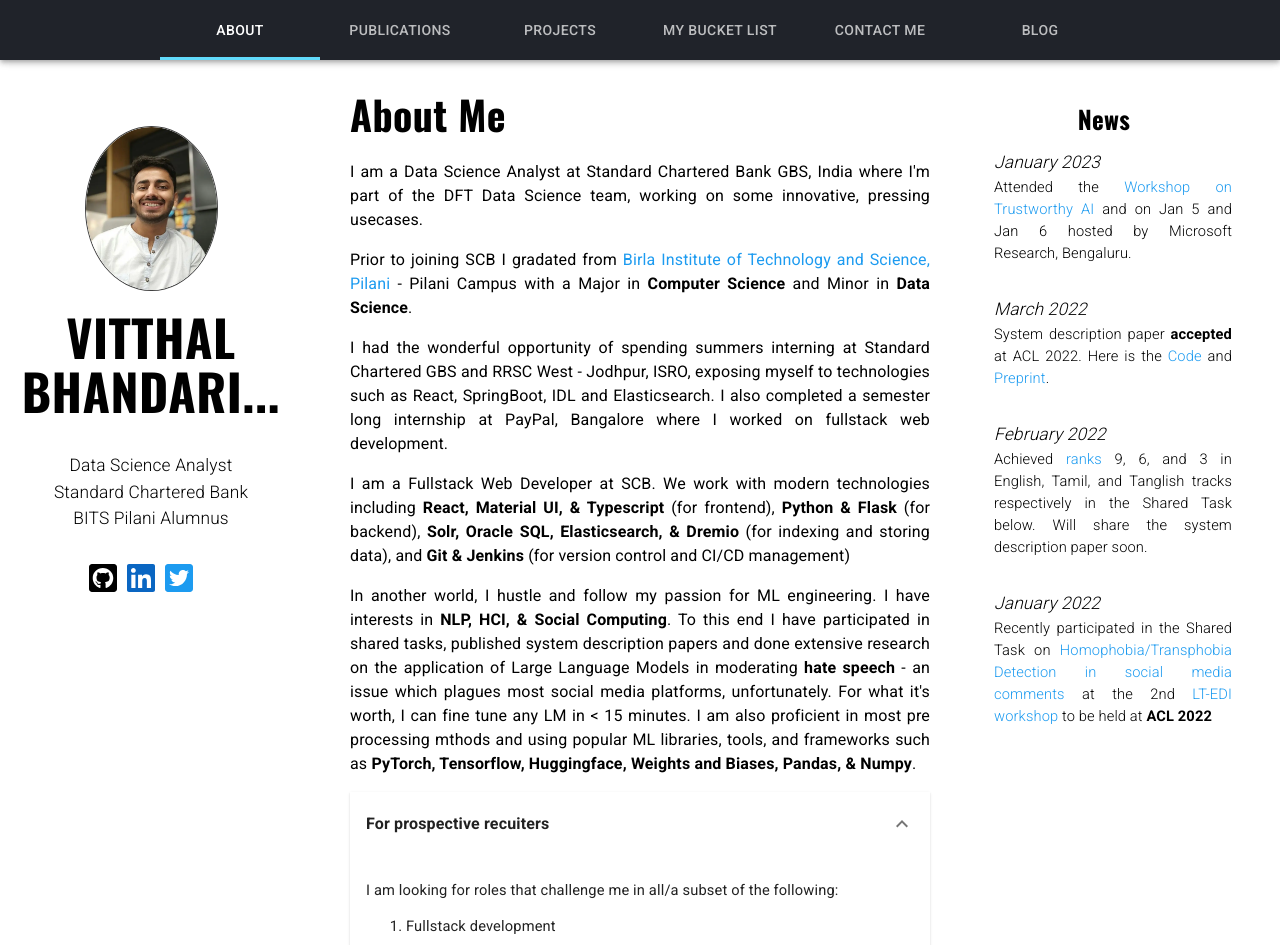
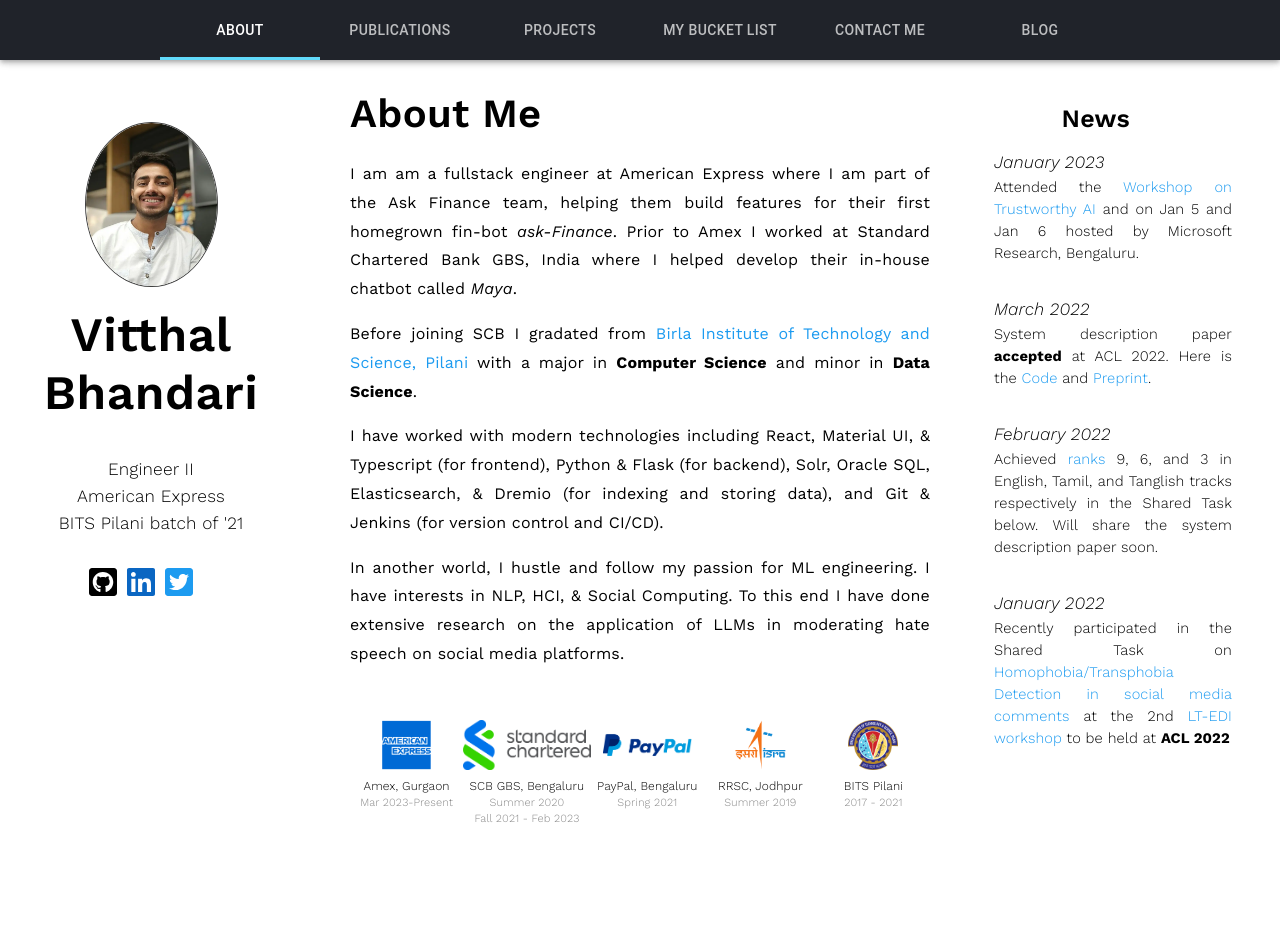
Before and after one commit to vitthal-bhandari/vitthal-bhandari.github.io, a React (Create React App) app: page / in a window 1280 px wide. Shown: the top 945 px of the page. After the commit the page ends 872 px from the top, so only its background shows below. Built offline with nearby package versions, Linux system fonts and the light colour scheme; some icons are missing.

Commit message:
Update font formatting

```diff
--- a/index.html
+++ b/index.html
@@ -33,7 +33,7 @@
     <!-- Fonts to support Material Design -->
     <link rel="preconnect" href="https://fonts.googleapis.com">
     <link rel="preconnect" href="https://fonts.gstatic.com" crossorigin>
-    <link href="https://fonts.googleapis.com/css2?family=Oswald:wght@700&family=Roboto:wght@100;300;400;500;700;900&display=swap" rel="stylesheet">
+    <link href="https://fonts.googleapis.com/css2?family=Source+Sans+Pro:wght@200&family=Work+Sans:ital,wght@0,100;0,200;0,300;0,400;0,500;0,600;0,700;0,800;0,900;1,100;1,200;1,300;1,400;1,500;1,600;1,700;1,800;1,900&display=swap" rel="stylesheet">
     <!-- Icons to support Material Design -->
     <link rel="stylesheet" href="https://fonts.googleapis.com/icon?family=Material+Icons" />
     <link rel="stylesheet" href="https://cdn.jsdelivr.net/gh/jpswalsh/academicons@1/css/academicons.min.css">
--- a/public/index.html
+++ b/public/index.html
@@ -33,7 +33,7 @@
     <!-- Fonts to support Material Design -->
     <link rel="preconnect" href="https://fonts.googleapis.com">
     <link rel="preconnect" href="https://fonts.gstatic.com" crossorigin>
-    <link href="https://fonts.googleapis.com/css2?family=Oswald:wght@700&family=Roboto:wght@100;300;400;500;700;900&display=swap" rel="stylesheet">
+    <link href="https://fonts.googleapis.com/css2?family=Source+Sans+Pro:wght@200&family=Work+Sans:ital,wght@0,100;0,200;0,300;0,400;0,500;0,600;0,700;0,800;0,900;1,100;1,200;1,300;1,400;1,500;1,600;1,700;1,800;1,900&display=swap" rel="stylesheet">
     <!-- Icons to support Material Design -->
     <link rel="stylesheet" href="https://fonts.googleapis.com/icon?family=Material+Icons" />
     <link rel="stylesheet" href="https://cdn.jsdelivr.net/gh/jpswalsh/academicons@1/css/academicons.min.css">
--- a/src/components/Home.js
+++ b/src/components/Home.js
@@ -21,6 +21,7 @@ import img_scb from '../assets/images/scb.png';
 import img_isro from '../assets/images/isro2.png';
 import img_bits from '../assets/images/bitspilani.png';
 import avatar from '../assets/images/avatar.png';
+import img_amex from '../assets/images/amex-logo.png';
 import pdf1 from '../assets/CV/Bhandari_Vitthal_CV.pdf';
 import book1 from '../assets/images/book1.png';
 import book2 from '../assets/images/book2.png';
@@ -85,18 +86,18 @@ const useStyles = makeStyles((theme) => ({
     height: '3px',
   },
   name: {
-    fontFamily: "'Oswald', sans-serif",
-    fontWeight: 700,
-    fontSize: '50px',
+    fontFamily: "'Work Sans', sans-serif",
+    fontWeight: 600,
+    fontSize: '48px',
     padding: '0px',
     textAlign: 'left',
-    lineHeight: '40pt',
+    lineHeight: '1.2',
     display: 'flex',
     flexDirection: 'row',
     justifyContent: 'center'
   },
   subname: {
-    fontFamily: "'Roboto', sans-serif",
+    fontFamily: "'Work Sans', sans-serif",
     fontWeight: 300,
     textAlign: 'left',
     lineHeight: '20pt',
@@ -106,14 +107,15 @@ const useStyles = makeStyles((theme) => ({
     justifyContent: 'center'
   },
   bio: {
-    fontFamily: "'Roboto', sans-serif",
+    fontFamily: "'Work Sans', sans-serif",
     fontWeight: 400,
-    fontSize: '12pt',
+    fontSize: '1rem',
+    lineHeight: '1.8',
     textAlign: 'justify',
   },
   accordionbio: {
-    fontFamily: "'Roboto', sans-serif",
-    fontWeight: 400,
+    fontFamily: "'Work Sans', sans-serif",
+    fontWeight: 500,
     fontSize: '11pt',
     textAlign: 'justify',
   },
@@ -121,8 +123,8 @@ const useStyles = makeStyles((theme) => ({
     color: '#1d9bf0',
   },
   pubs: {
-    fontFamily: "'Oswald', sans-serif",
-    fontWeight: 700,
+    fontFamily: "'Work Sans', sans-serif",
+    fontWeight: 600,
     fontSize: '40px',
     padding: '0px',
     textAlign: 'left',
@@ -135,25 +137,25 @@ const useStyles = makeStyles((theme) => ({
     padding: '7px'
   },
   pub_heading: {
-    fontFamily: "'Roboto', sans-serif",
+    fontFamily: "'Work Sans', sans-serif",
     fontWeight: 500,
     fontSize: '13pt',
     textAlign: 'left',
   },
   pub_names: {
-    fontFamily: "'Roboto', sans-serif",
+    fontFamily: "'Work Sans', sans-serif",
     fontWeight: 300,
     fontSize: '13pt',
     textAlign: 'left',
   },
   pub_venue: {
-    fontFamily: "'Roboto', sans-serif",
+    fontFamily: "'Work Sans', sans-serif",
     fontWeight: 300,
     fontSize: '13pt',
     textAlign: 'left',
   },
   contact: {
-    fontFamily: "'Roboto', sans-serif",
+    fontFamily: "'Work Sans', sans-serif",
     fontWeight: 300,
     fontSize: '13pt',
     textAlign: 'center',
@@ -168,26 +170,26 @@ const useStyles = makeStyles((theme) => ({
     },
   },
   institution: {
-    fontFamily: "'Roboto', sans-serif",
+    fontFamily: "'Work Sans', sans-serif",
     fontWeight: 300,
     fontSize: '12px',
     textAlign: 'center',
   },
   years: {
-    fontFamily: "'Roboto', sans-serif",
+    fontFamily: "'Work Sans', sans-serif",
     fontWeight: 300,
     fontSize: '11px',
     color: '#888',
     textAlign: 'center',
   },
   project: {
-    fontFamily: "'Roboto', sans-serif",
+    fontFamily: "'Work Sans', sans-serif",
     fontWeight: 300,
     fontSize: '12pt',
     textAlign: 'justify',
   },
   project_heading: {
-    fontFamily: "'Roboto', sans-serif",
+    fontFamily: "'Work Sans', sans-serif",
     fontWeight: 500,
     fontSize: '15pt',
     textAlign: 'left',
@@ -197,20 +199,20 @@ const useStyles = makeStyles((theme) => ({
     color: "white"
   },
   book: {
-    fontFamily: "'Roboto', sans-serif",
+    fontFamily: "'Work Sans', sans-serif",
     fontWeight: 400,
     fontSize: '0.875rem',
     textAlign: 'left',
   },
   news: {
-    fontFamily: "'Roboto', sans-serif",
+    fontFamily: "'Work Sans', sans-serif",
     fontWeight: 300,
     fontSize: '13pt',
     textAlign: 'justify',
   },
   news_name: {
-    fontFamily: "'Oswald', sans-serif",
-    fontWeight: 300,
+    fontFamily: "'Work Sans', sans-serif",
+    fontWeight: 600,
     fontSize: '25px',
     padding: '0px',
     right: '150px',
@@ -366,12 +368,12 @@ export default function Home() {
             <Grid item xs={12} style={{position : isTabletOrMobile ? 'relative' : 'fixed', marginTop: isTabletOrMobile ? '2em' : '40em'}}>
               <img src={img1} alt="profile_pic" style={{ width: '50%', objectFit: 'contain', border: '#404040 1px solid', borderRadius: "50%", marginBottom: '15px' }}></img>
               <br></br>
-              <Typography className={classes.name}>VITTHAL</Typography>
-              <Typography className={classes.name}>BHANDARI...</Typography>
+              <Typography className={classes.name}>Vitthal</Typography>
+              <Typography className={classes.name}>Bhandari</Typography>
               <br></br>
-              <Typography className={classes.subname} style={{ marginTop: '15px' }}>Data Science Analyst</Typography>
-              <Typography className={classes.subname}>Standard Chartered Bank</Typography>
-              <Typography className={classes.subname}>BITS Pilani Alumnus</Typography>
+              <Typography className={classes.subname} style={{ marginTop: '15px' }}>Engineer II</Typography>
+              <Typography className={classes.subname}>American Express</Typography>
+              <Typography className={classes.subname}>BITS Pilani batch of '21</Typography>
               <br></br>
               <Grid container justify="center" style={{ marginTop: '10px' }}>
                 <BlueOnGreenTooltip  title="Curriculum Vitae" placement="top" arrow>
@@ -447,21 +449,15 @@ export default function Home() {
 
               <Grid item xs={12}>
                 <Typography className={classes.bio}>
-                  <p>I am a Data Science Analyst at Standard Chartered Bank GBS, India where I'm part of the DFT Data Science team, working on some innovative, pressing usecases.</p>
+                  <p>I am am a fullstack engineer at American Express where I am part of the Ask Finance team, helping them build features for their first homegrown fin-bot <i>ask-Finance</i>. Prior to Amex I worked at Standard Chartered Bank GBS, India where I helped develop their in-house chatbot called <i>Maya</i>.</p>
 
-                  <p>Prior to joining SCB I gradated from <Link target="_blank" href="https://www.bits-pilani.ac.in/" className={classes.links}>Birla Institute of Technology and Science, Pilani</Link> - Pilani Campus with a Major in <b>Computer Science</b> and Minor in <b>Data Science</b>.</p>
+                  <p>Before joining SCB I gradated from <Link target="_blank" href="https://www.bits-pilani.ac.in/" className={classes.links}>Birla Institute of Technology and Science, Pilani</Link> with a major in <b>Computer Science</b> and minor in <b>Data Science</b>.</p>
 
-                    {/* Previously, I worked under <Link target="_blank" href="https://www.bits-pilani.ac.in/pilani/sundaresanraman/profile" className={classes.links}>Dr. Sundaresan Raman</Link>, along with a team of doctors and researchers to review the advancements in retinal imaging techniques. Additionally I spent a considerable amount of time exploring self supervised approaches to <Link target="_blank" href="https://en.wikipedia.org/wiki/Speaker_diarisation" className={classes.links}>Speaker Diarization</Link> (The task of identifying <i>"who spoke when?"</i> in audio clips). This has led me to develop a keen interest in <i>audio processing</i> and <i>speech embeddings</i> as an extension to NLP.</p> */}
+                  <p>I have worked with modern technologies including React, Material UI, & Typescript (for frontend), Python & Flask (for backend), Solr, Oracle SQL, Elasticsearch, & Dremio (for indexing and storing data), and Git & Jenkins (for version control and CI/CD).</p>
 
-                  <p>I had the wonderful opportunity of spending summers interning at Standard Chartered GBS and RRSC West - Jodhpur, ISRO, exposing myself to technologies such as React, SpringBoot, IDL and Elasticsearch. I also completed a semester long internship at PayPal, Bangalore where I worked on fullstack web development.</p>
+                  <p>In another world, I hustle and follow my passion for ML engineering. I have interests in NLP, HCI, & Social Computing. To this end I have done extensive research on the application of LLMs in moderating hate speech on social media platforms.</p>
 
-                  <p>I am a Fullstack Web Developer at SCB. We work with modern technologies including <b>React, Material UI, & Typescript</b> (for frontend), <b>Python & Flask</b> (for backend), <b>Solr, Oracle SQL, Elasticsearch, & Dremio</b> (for indexing and storing data), and <b>Git & Jenkins</b> (for version control and CI/CD management)</p>
-
-                  <p>In another world, I hustle and follow my passion for ML engineering. I have interests in <b>NLP, HCI, & Social Computing</b>. To this end I have participated in shared tasks, published system description papers and done extensive research on the application of Large Language Models in moderating <b>hate speech</b> - an issue which plagues most social media platforms, unfortunately.
-
-                  For what it's worth, I can fine tune any LM in &lt; 15 minutes. I am also proficient in most pre processing mthods and using popular ML libraries, tools, and frameworks such as <b>PyTorch, Tensorflow, Huggingface, Weights and Biases, Pandas, & Numpy</b>.</p>
-
-                <Accordion expanded={expanded} onChange={() => {setExpanded(!expanded);}}>
+                {/* <Accordion expanded={expanded} onChange={() => {setExpanded(!expanded);}}>
                   <AccordionSummary
                     expandIcon={<ExpandMoreIcon />}
                     aria-controls="panel1a-content"
@@ -486,7 +482,7 @@ export default function Home() {
                     </ol>
                   </p>
                   </AccordionDetails>
-                </Accordion>
+                </Accordion> */}
 
 
 
@@ -505,16 +501,24 @@ export default function Home() {
               <Grid item xs={12} style={{ marginTop: '35px' }}>
                 <Grid container justify="center" style={{display: 'flex', flexDirection: 'row', flexWrap: 'nowrap'}}>
                   <Grid item xs={12} lg={3} style={{ marginBottom: isTabletOrMobile ? '0px':'20px' }}>
+                    <img src={img_amex} alt="paypal_logo" style={{ height: isTabletOrMobile ? '20px':'50px' }}></img>
+                    <Typography className={classes.institution}>Amex, Gurgaon</Typography>
+                    <Typography className={classes.years}>Mar 2023-Present</Typography>
+                  </Grid>
+
+                  <Grid item xs={12} lg={3} style={{ marginBottom: isTabletOrMobile ? '0px':'20px' }}>
+                    <img src={img_scb} alt="scb_logo" style={{ height: isTabletOrMobile ? '20px':'50px' }}></img>
+                    <Typography className={classes.institution}>SCB GBS, Bengaluru</Typography>
+                    <Typography className={classes.years}>Summer 2020</Typography>
+                    <Typography className={classes.years}>Fall 2021 - Feb 2023</Typography>
+                  </Grid>
+
+                  <Grid item xs={12} lg={3} style={{ marginBottom: isTabletOrMobile ? '0px':'20px' }}>
                     <img src={img_paypal} alt="paypal_logo" style={{ height: isTabletOrMobile ? '20px':'50px' }}></img>
                     <Typography className={classes.institution}>PayPal, Bengaluru</Typography>
                     <Typography className={classes.years}>Spring 2021</Typography>
                   </Grid>
-                  <Grid item xs={12} lg={3} style={{ marginBottom: isTabletOrMobile ? '0px':'20px' }}>
-                    <img src={img_scb} alt="scb_logo" style={{ height: isTabletOrMobile ? '20px':'50px' }}></img>
-                    <Typography className={classes.institution}>SCB GBS, Bengaluru</Typography>
-                    <Typography className={classes.years}>Summer 2020</Typography>
-                    <Typography className={classes.years}>Fall 2021 - Present</Typography>
-                  </Grid>
+
                   <Grid item xs={12} lg={3} style={{ marginBottom: isTabletOrMobile ? '0px':'20px' }}>
                     <img src={img_isro} alt="isro_logo" style={{ height: isTabletOrMobile ? '20px':'50px' }}></img>
                     <Typography className={classes.institution}>RRSC, Jodhpur</Typography>
```
Also changed, not shown: src/assets/images/amex-logo.png (added).
